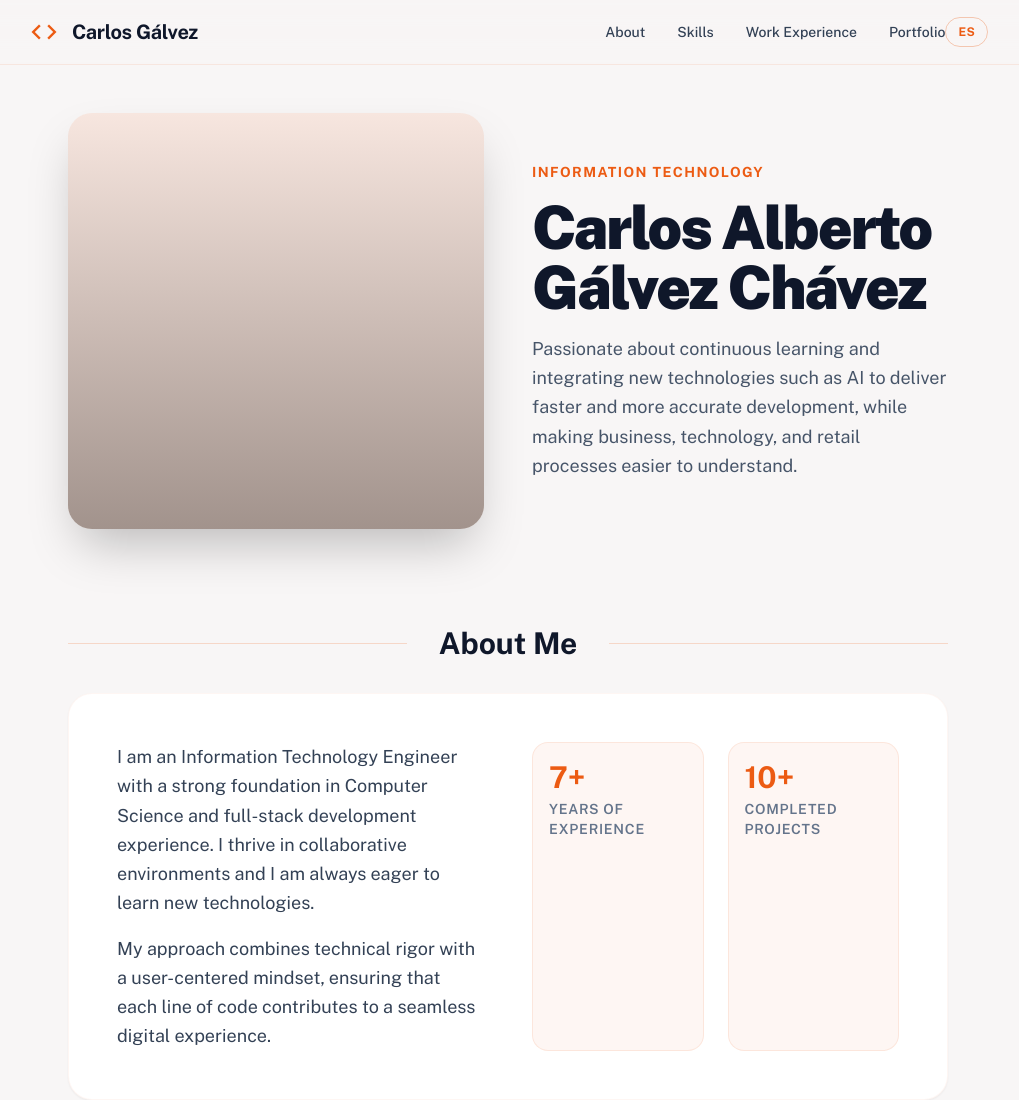
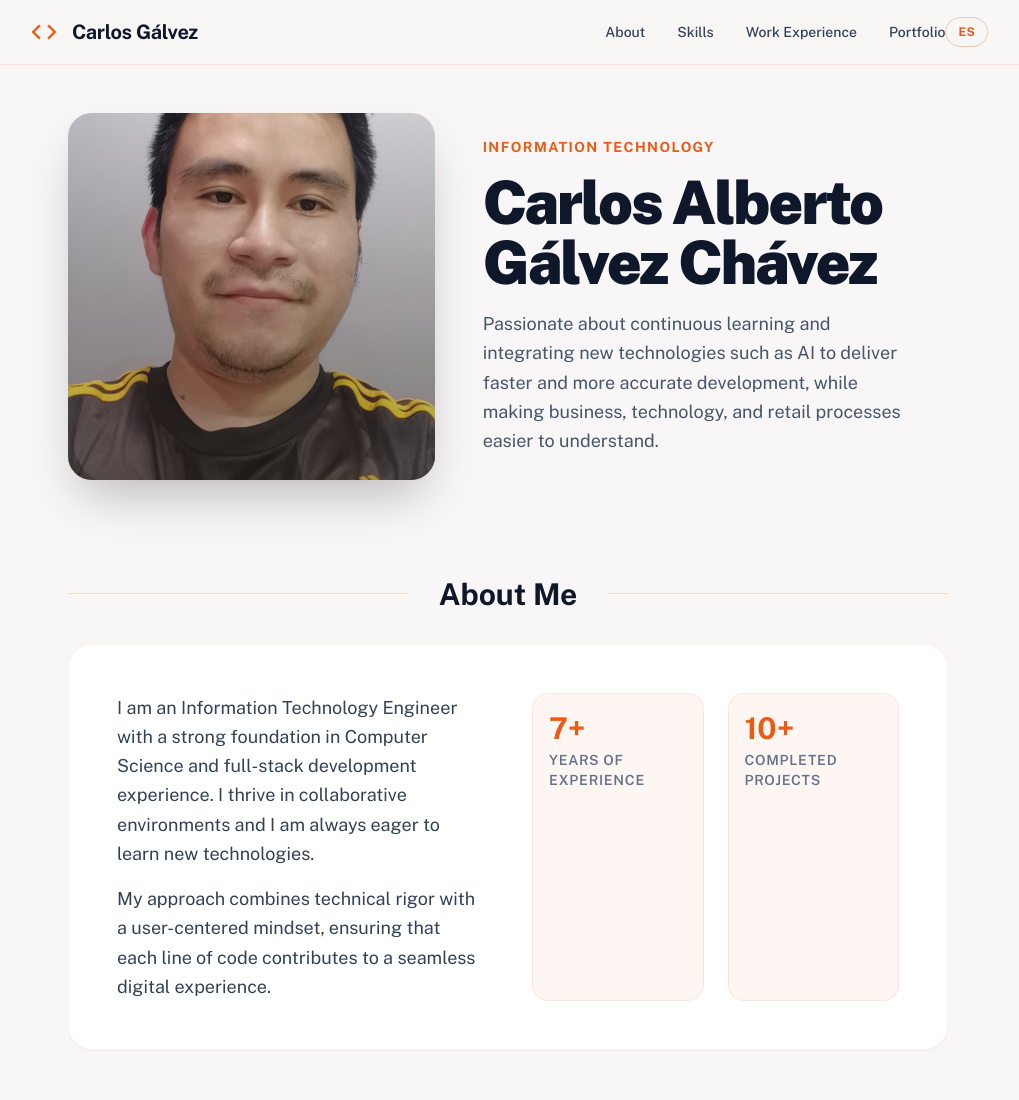
Before and after one commit to CharlieJulio13/portafolio, a plain HTML site: page index.html in a window 1280 px wide. Shown: the top 1100 px of the page, without its empty margins (132-1151 px from the left). Drawn offline with nearby package versions, Linux system fonts and the light colour scheme.

Commit message:
Imagen mia

```diff
--- a/index.html
+++ b/index.html
@@ -220,10 +220,10 @@
                     <!-- Hero Section -->
                     <section class="flex flex-col lg:flex-row gap-12 items-center mb-24">
                         <div
-                            class="w-full lg:w-1/2 aspect-square max-w-[500px] bg-primary/10 rounded-3xl overflow-hidden shadow-2xl relative">
+                            class="w-full lg:w-5/12 aspect-square max-w-[420px] bg-primary/10 rounded-3xl overflow-hidden shadow-2xl relative">
                             <div class="absolute inset-0 bg-cover bg-center"
                                 data-alt="Professional portrait of a software engineer smiling"
-                                style="background-image: url('');">
+                                style="background-image: url('IMG_20220408_190130.jpg');">
                             </div>
                             <div class="absolute inset-0 bg-gradient-to-t from-background-dark/40 to-transparent"></div>
                         </div>
```
Also changed, not shown: IMG_20220408_190130.jpg (added).
